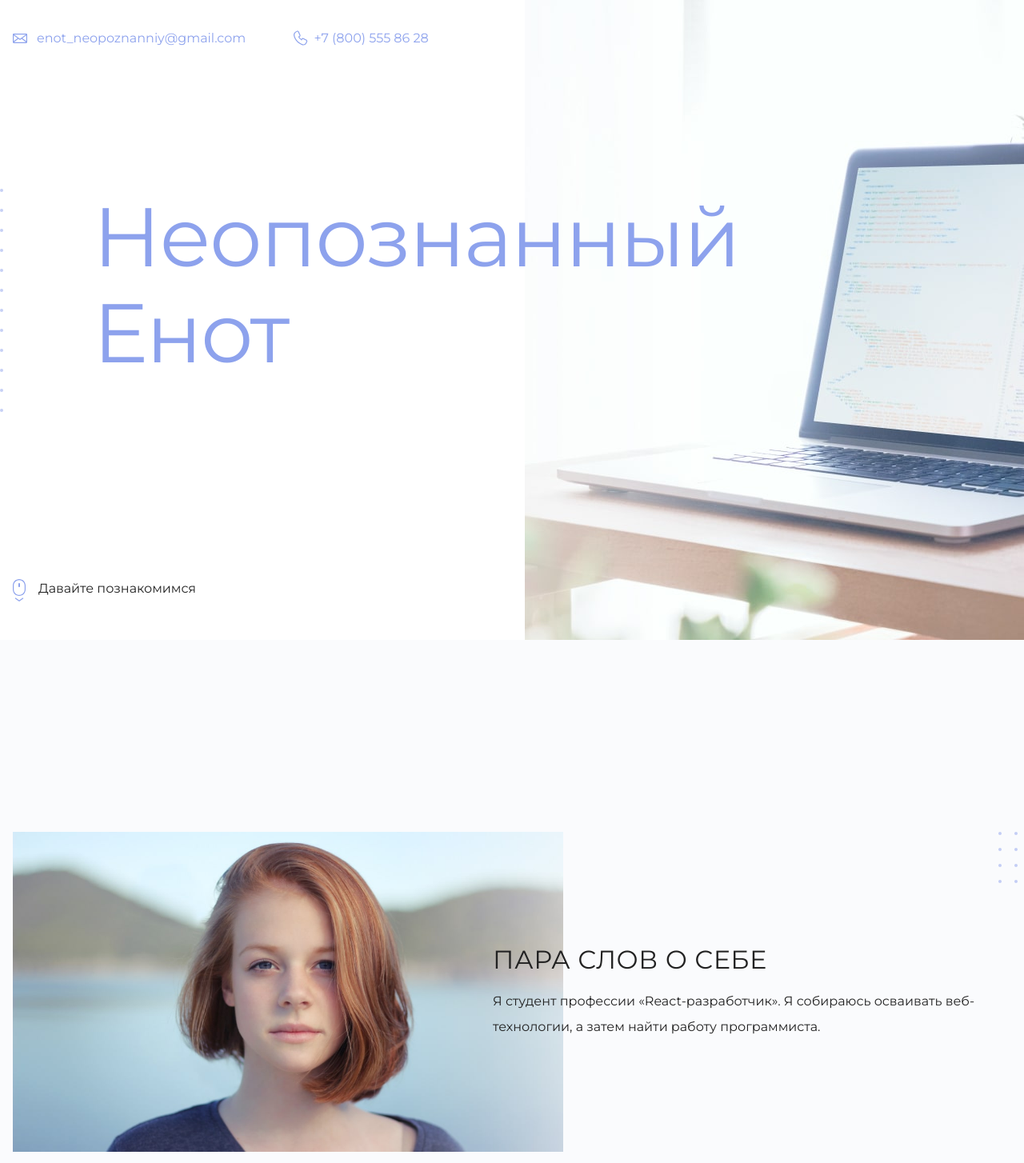
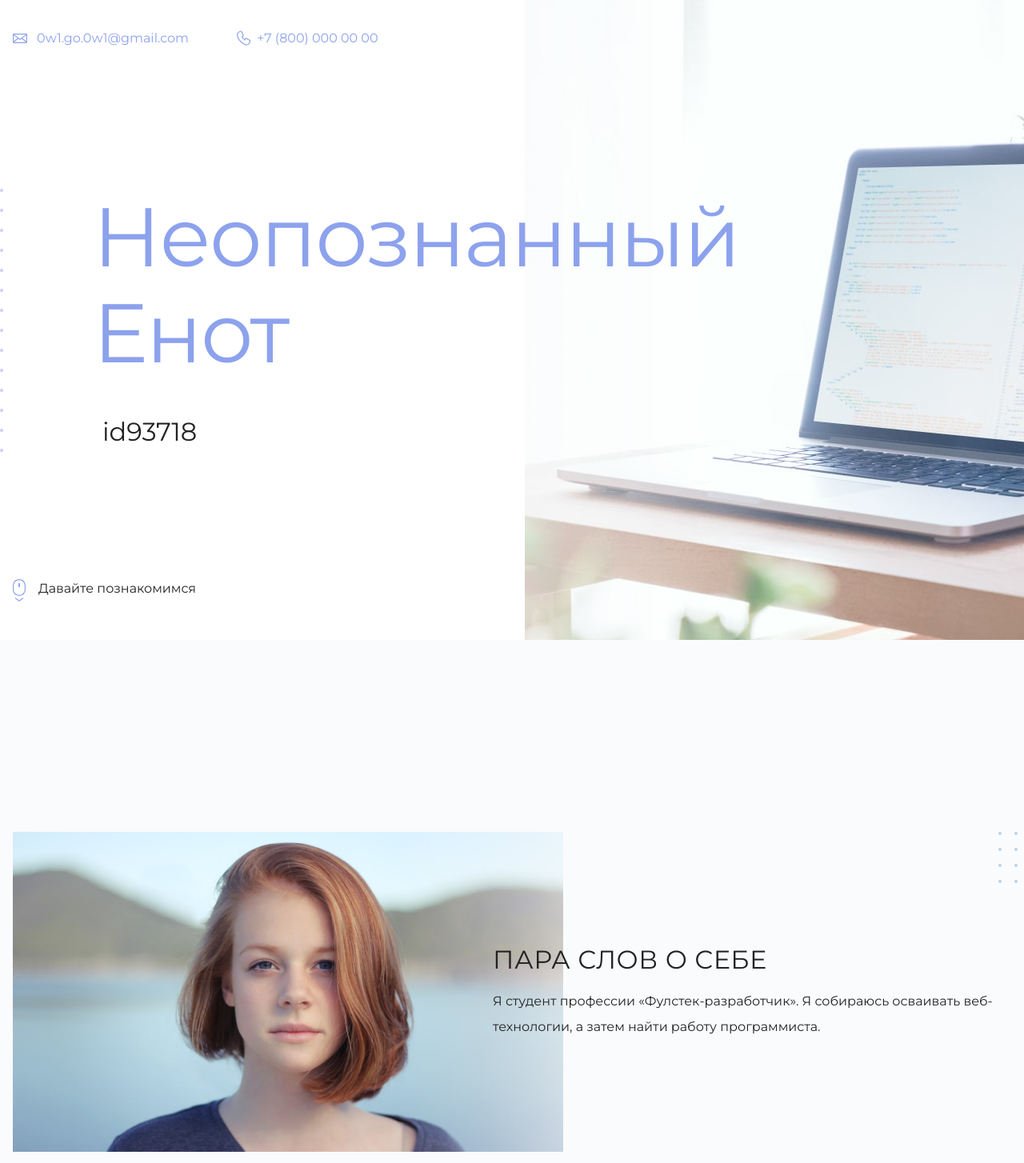
Before and after one commit to 0w1Max/gitAcademy, a plain HTML site: page index.html in a window 1280 px wide. Shown: the top 1454 px of the page at 80% size. Drawn offline with Linux system fonts and the light colour scheme.

Commit message:
Изменил id, название профессии и контактные данные

```diff
--- a/index.html
+++ b/index.html
@@ -10,8 +10,8 @@
   <body>
     <header class="page-header">
       <div class="container">
-        <a class="header-email" href="mailto:enot_neopoznanniy@gmail.com">enot_neopoznanniy@gmail.com</a>
-        <a class="header-phone" href="tel:+78005558628">+7 (800) 555 86 28</a>
+        <a class="header-email" href="mailto:0w1.go.0w1@gmail.com">0w1.go.0w1@gmail.com</a>
+        <a class="header-phone" href="tel:+78005558628">+7 (800) 000 00 00</a>
       </div>
     </header>
 
@@ -19,7 +19,7 @@
       <section class="hero-image">
         <div class="container">
           <h1 class="heading">Неопознанный Енот</h1>
-          <p><!-- Тут ваш id на сайте Академии --></p>
+          <p>id93718</p>
         </div>
       </section>
 
@@ -31,7 +31,7 @@
           </figure>
           <div>
             <h3>Пара слов о себе</h3>
-            <p>Я студент профессии «React-разработчик». Я собираюсь осваивать веб-технологии, а затем найти работу программиста.</p>
+            <p>Я студент профессии «Фулстек-разработчик». Я собираюсь осваивать веб-технологии, а затем найти работу программиста.</p>
           </div>
           <div>
             <h3>Чем могу быть полезен</h3>
```
